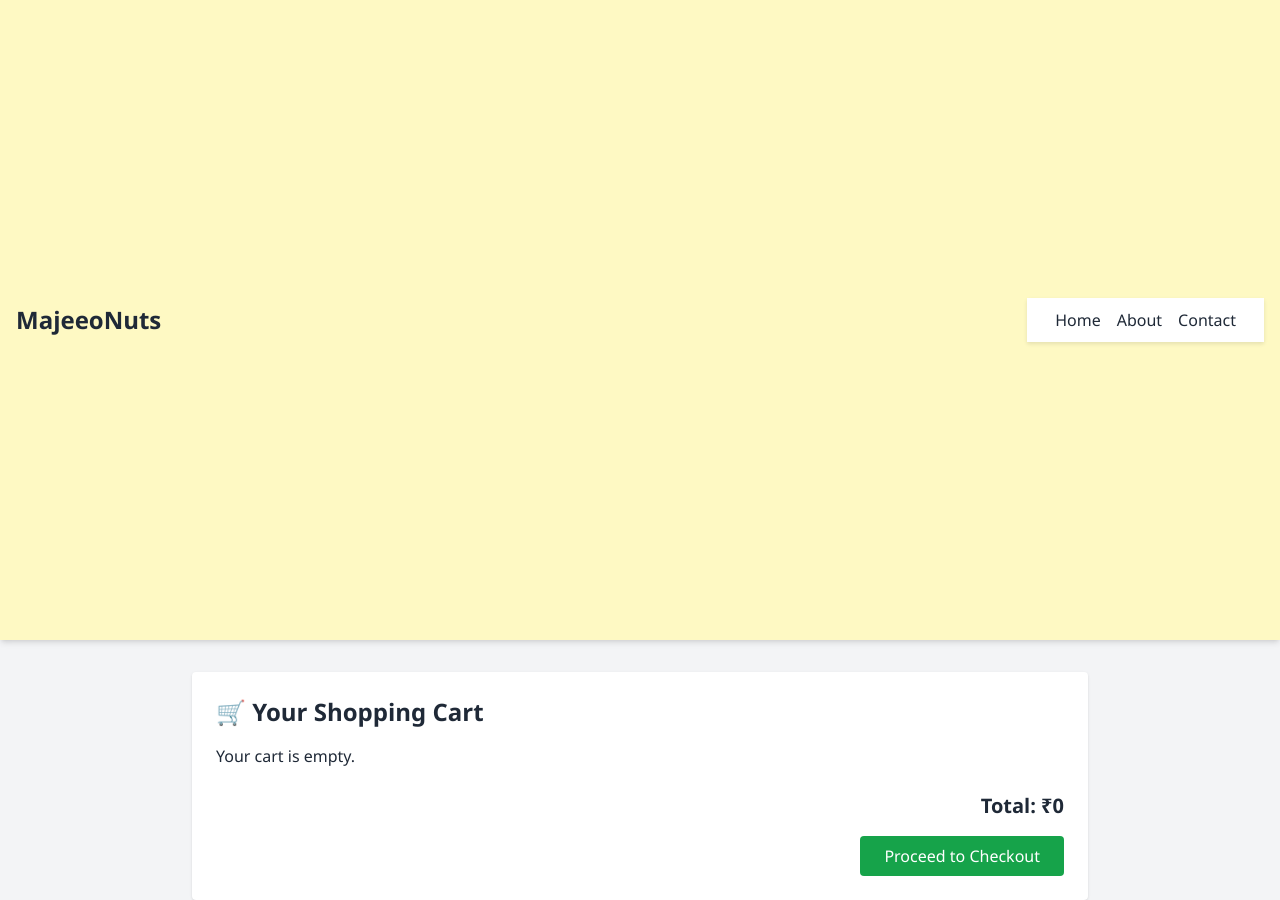
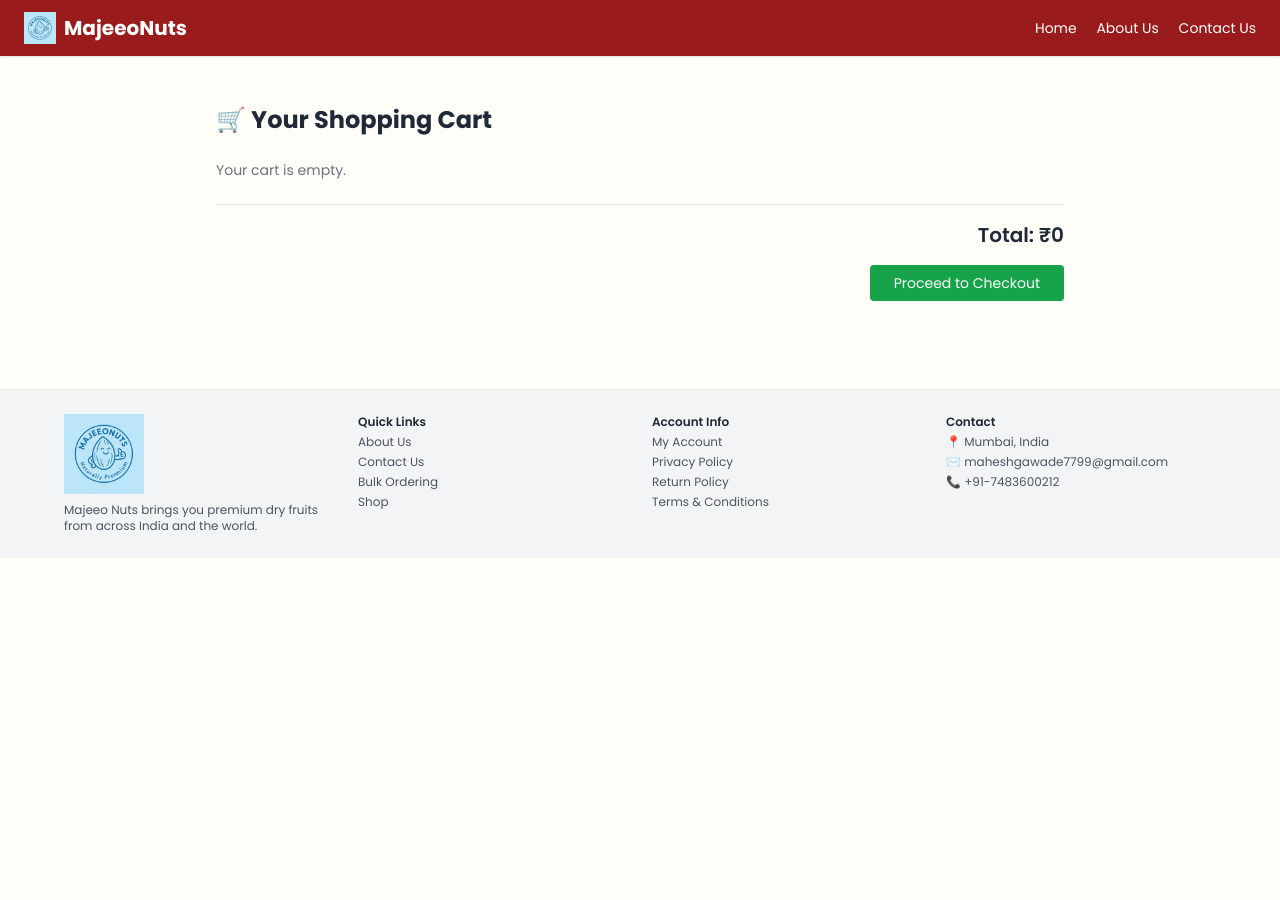
Before and after one commit to majeeo-nuts/NewMajeeo, a website: page cart.html in a window 1280 px wide. After the commit the page ends 800 px from the top, so only its background shows below. Drawn offline with nearby package versions, Linux system fonts and the light colour scheme; files whose address does not match are found by name.

Commit message:
Updated cart page UI and functionality

```diff
--- a/cart.html
+++ b/cart.html
@@ -6,66 +6,139 @@
   <meta name="viewport" content="width=device-width, initial-scale=1.0"/>
   <title>Your Cart – MajeeoNuts</title>
   <script src="https://cdn.tailwindcss.com"></script>
-  <link rel="stylesheet" href="style.css" />
+  <link href="https://fonts.googleapis.com/css2?family=Poppins:wght@400;600;700&display=swap" rel="stylesheet">
+  <style>
+    body { font-family: 'Poppins', sans-serif; background-color: #fffef8; }
+    .cart-item {
+      display: flex;
+      justify-content: space-between;
+      align-items: center;
+      border: 1px solid #e5e7eb;
+      padding: 0.75rem;
+      border-radius: 0.375rem;
+      background-color: #ffffff;
+      box-shadow: 0 2px 4px rgba(0,0,0,0.05);
+    }
+  </style>
 </head>
-<body class="bg-gray-100 text-gray-800">
+<body class="text-gray-800 text-sm">
 
-  <!-- Header -->
-  <header class="bg-yellow-100 p-4 shadow-md flex justify-between items-center">
-    <a href="index.html" class="text-2xl font-bold">MajeeoNuts</a>
-    <nav>
-      <a href="index.html" class="mx-2 hover:underline">Home</a>
-      <a href="about.html" class="mx-2 hover:underline">About</a>
-      <a href="contact.html" class="mx-2 hover:underline">Contact</a>
+<header class="bg-red-800 text-white py-3 px-6 shadow flex items-center justify-between">
+  <a href="home.html" class="flex items-center space-x-2">
+    <img src="images/MajeeoNuts.Logo.png" alt="MajeeoNuts Logo" class="h-8 w-auto">
+    <span class="text-xl font-bold">MajeeoNuts</span>
+  </a>
+  <nav class="space-x-4 text-sm">
+    <a href="home.html" class="hover:underline">Home</a>
+    <a href="about.html" class="hover:underline">About Us</a>
+    <a href="contact.html" class="hover:underline">Contact Us</a>
   </nav>
 </header>
 
-  <!-- Cart Section -->
-  <main class="max-w-4xl mx-auto p-6 mt-8 bg-white rounded shadow">
-    <h1 class="text-2xl font-bold mb-4">🛒 Your Shopping Cart</h1>
+<main class="max-w-4xl mx-auto p-6 mt-6">
+  <h1 class="text-2xl font-bold mb-6">🛒 Your Shopping Cart</h1>
   <div id="cart-items" class="space-y-4"></div>
 
-    <div class="mt-6 text-right">
+  <div class="mt-6 text-right border-t pt-4">
     <h2 class="text-xl font-semibold">Total: ₹<span id="total">0</span></h2>
     <a href="checkout.html">
-        <button class="mt-4 bg-green-600 text-white px-6 py-2 rounded hover:bg-green-700">
-          Proceed to Checkout
-        </button>
+      <button class="mt-4 bg-green-600 text-white px-6 py-2 rounded hover:bg-green-700">Proceed to Checkout</button>
     </a>
   </div>
 </main>
 
+<footer class="bg-white border-t mt-16 text-xs">
+  <div class="bg-gray-100 py-6 px-4 sm:px-6 lg:px-16">
+    <div class="max-w-6xl mx-auto grid grid-cols-1 md:grid-cols-4 gap-6">
+      <div>
+        <img src="images/MajeeoNuts.Logo.png" alt="MajeeoNuts Logo" class="w-20 mb-2">
+        <p class="text-gray-600">Majeeo Nuts brings you premium dry fruits from across India and the world.</p>
+      </div>
+      <div>
+        <h4 class="font-semibold text-gray-800 mb-1">Quick Links</h4>
+        <ul class="text-gray-600 space-y-1">
+          <li><a href="about.html" class="hover:text-red-600">About Us</a></li>
+          <li><a href="contact.html" class="hover:text-red-600">Contact Us</a></li>
+          <li><a href="bulk-order.html" class="hover:text-red-600">Bulk Ordering</a></li>
+          <li><a href="shop.html" class="hover:text-red-600">Shop</a></li>
+        </ul>
+      </div>
+      <div>
+        <h4 class="font-semibold text-gray-800 mb-1">Account Info</h4>
+        <ul class="text-gray-600 space-y-1">
+          <li><a href="account.html" class="hover:text-red-600">My Account</a></li>
+          <li><a href="privacy.html" class="hover:text-red-600">Privacy Policy</a></li>
+          <li><a href="return.html" class="hover:text-red-600">Return Policy</a></li>
+          <li><a href="terms.html" class="hover:text-red-600">Terms & Conditions</a></li>
+        </ul>
+      </div>
+      <div>
+        <h4 class="font-semibold text-gray-800 mb-1">Contact</h4>
+        <ul class="text-gray-600 space-y-1">
+          <li>📍 Mumbai, India</li>
+          <li>✉️ maheshgawade7799@gmail.com</li>
+          <li>📞 +91-7483600212</li>
+        </ul>
+      </div>
+    </div>
+  </div>
+</footer>
+
 <script>
-    const cart = JSON.parse(localStorage.getItem('cart')) || [];
-    const container = document.getElementById('cart-items');
+  const cart = JSON.parse(localStorage.getItem("majeeo-cart")) || [];
+  const container = document.getElementById("cart-items");
+  const totalDisplay = document.getElementById("total");
   let total = 0;
 
+  function renderCart() {
+    container.innerHTML = "";
     if (cart.length === 0) {
-      container.innerHTML = '<p>Your cart is empty.</p>';
-    } else {
+      container.innerHTML = '<p class="text-gray-500 text-sm">Your cart is empty.</p>';
+      totalDisplay.innerText = "0";
+      return;
+    }
+
     cart.forEach((item, index) => {
-        const itemTotal = item.price * item.qty;
+      const itemTotal = item.price;
       total += itemTotal;
-        const div = document.createElement('div');
-        div.className = 'border-b pb-4 flex justify-between items-center';
+      const div = document.createElement("div");
+      div.className = "cart-item";
       div.innerHTML = `
         <div>
-            <h3 class="text-lg font-semibold">${item.product}</h3>
-            <p>₹${item.price} x ${item.qty} = ₹${itemTotal}</p>
+          <p class="font-semibold">${item.name}</p>
+          <p>${item.count} × ${item.grams}g – ₹${itemTotal.toFixed(2)}</p>
         </div>
-          <button onclick="removeItem(${index})" class="text-red-600 hover:underline">Remove</button>
+        <div class="flex gap-1">
+          <button onclick="removeOne(${index})" class="text-yellow-600 text-xs border px-2 rounded">−1</button>
+          <button onclick="removeAll(${index})" class="text-red-600 text-xs border px-2 rounded">❌ All</button>
+        </div>
       `;
       container.appendChild(div);
     });
+
+    totalDisplay.innerText = total.toFixed(2);
   }
 
-    document.getElementById('total').innerText = total;
-
-    function removeItem(index) {
+  function removeOne(index) {
+    const item = cart[index];
+    const unitPrice = item.price / item.count;
+    if (item.count > 1) {
+      item.count -= 1;
+      item.price -= unitPrice;
+    } else {
       cart.splice(index, 1);
-      localStorage.setItem('cart', JSON.stringify(cart));
+    }
+    localStorage.setItem("majeeo-cart", JSON.stringify(cart));
     location.reload();
   }
+
+  function removeAll(index) {
+    cart.splice(index, 1);
+    localStorage.setItem("majeeo-cart", JSON.stringify(cart));
+    location.reload();
+  }
+
+  renderCart();
 </script>
 
 </body>
```
Lines whose indentation alone changed are shown as unchanged.
